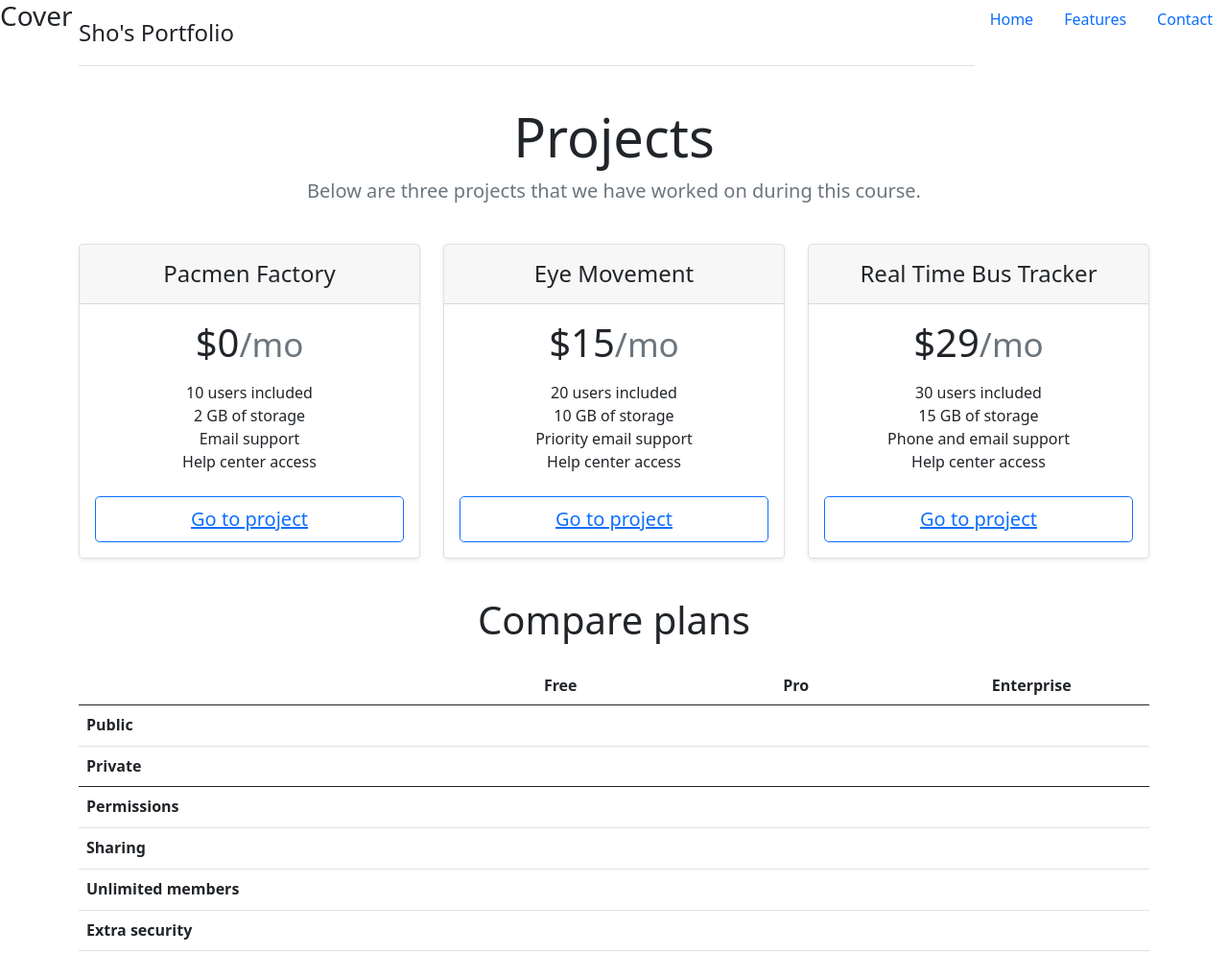
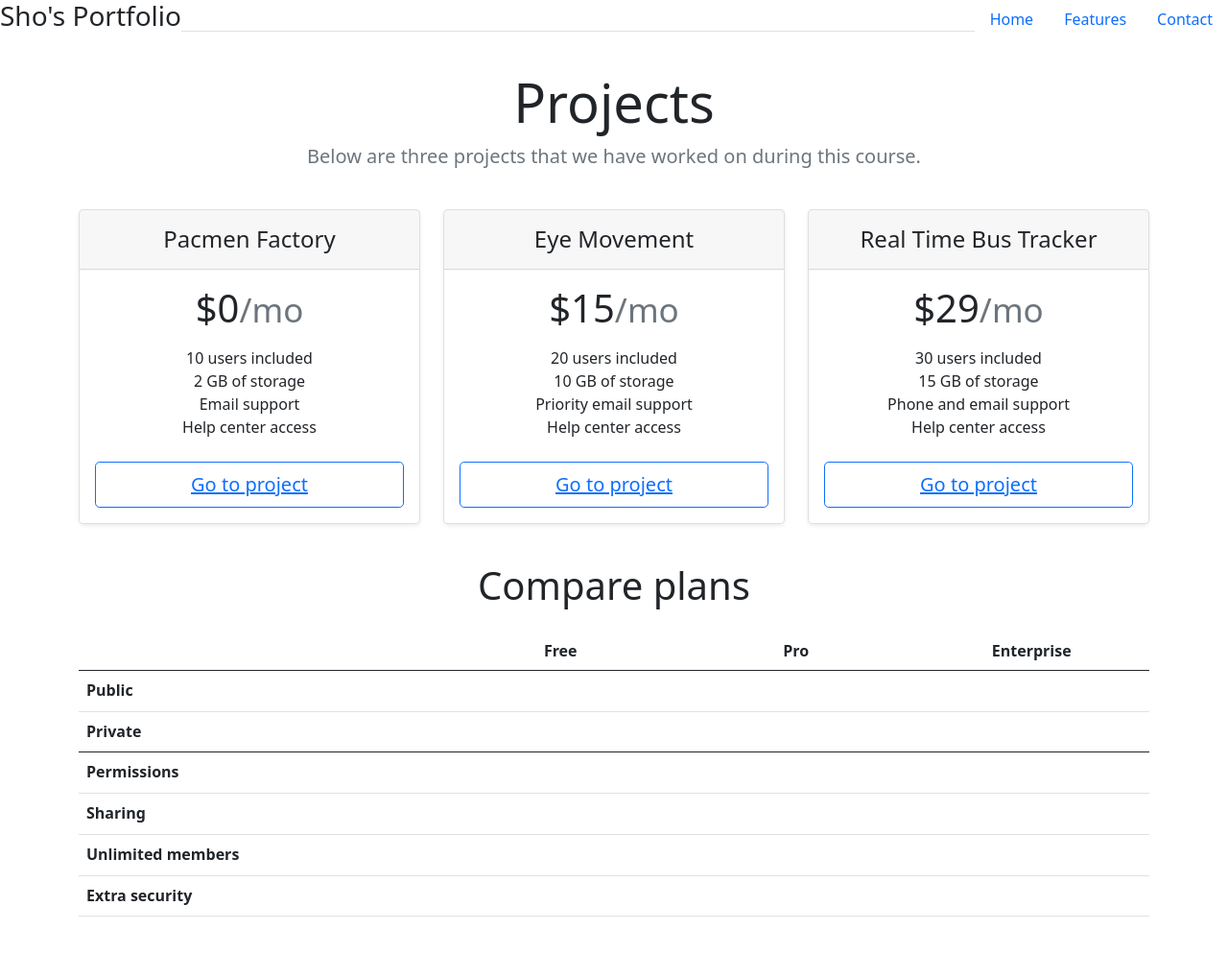
Before and after one commit to shokuniyuki/Portfolio-Project, a plain HTML site: page projects.html in a window 1280 px wide. Shown: the top 994 px of the page at 96% size. Drawn offline with nearby package versions, Linux system fonts and the light colour scheme.

Commit message:
reformatted to match website

```diff
--- a/projects.html
+++ b/projects.html
@@ -12,7 +12,7 @@
 
   <header class="mb-auto">
     <div>
-      <h3 class="float-md-start mb-0">Cover</h3>
+      <h3 class="float-md-start mb-0">Sho's Portfolio</h3>
       <nav class="nav nav-masthead justify-content-center float-md-end">
         <a class="nav-link active" aria-current="page" href="index.html">Home</a>
         <a class="nav-link" href="#">Features</a>
@@ -24,9 +24,7 @@
     <div class="container py-3">
         <header>
           <div class="d-flex flex-column flex-md-row align-items-center pb-3 mb-4 border-bottom">
-            <a href="/" class="d-flex align-items-center text-dark text-decoration-none">
-              <span class="fs-4">Sho's Portfolio</span>
-            </a>
+            <a href="/" class="d-flex align-items-center text-dark text-decoration-none"></a>
             <!--
             <nav class="d-inline-flex mt-2 mt-md-0 ms-md-auto">
               <a class="me-3 py-2 text-dark text-decoration-none" href="#">Features</a>
```
